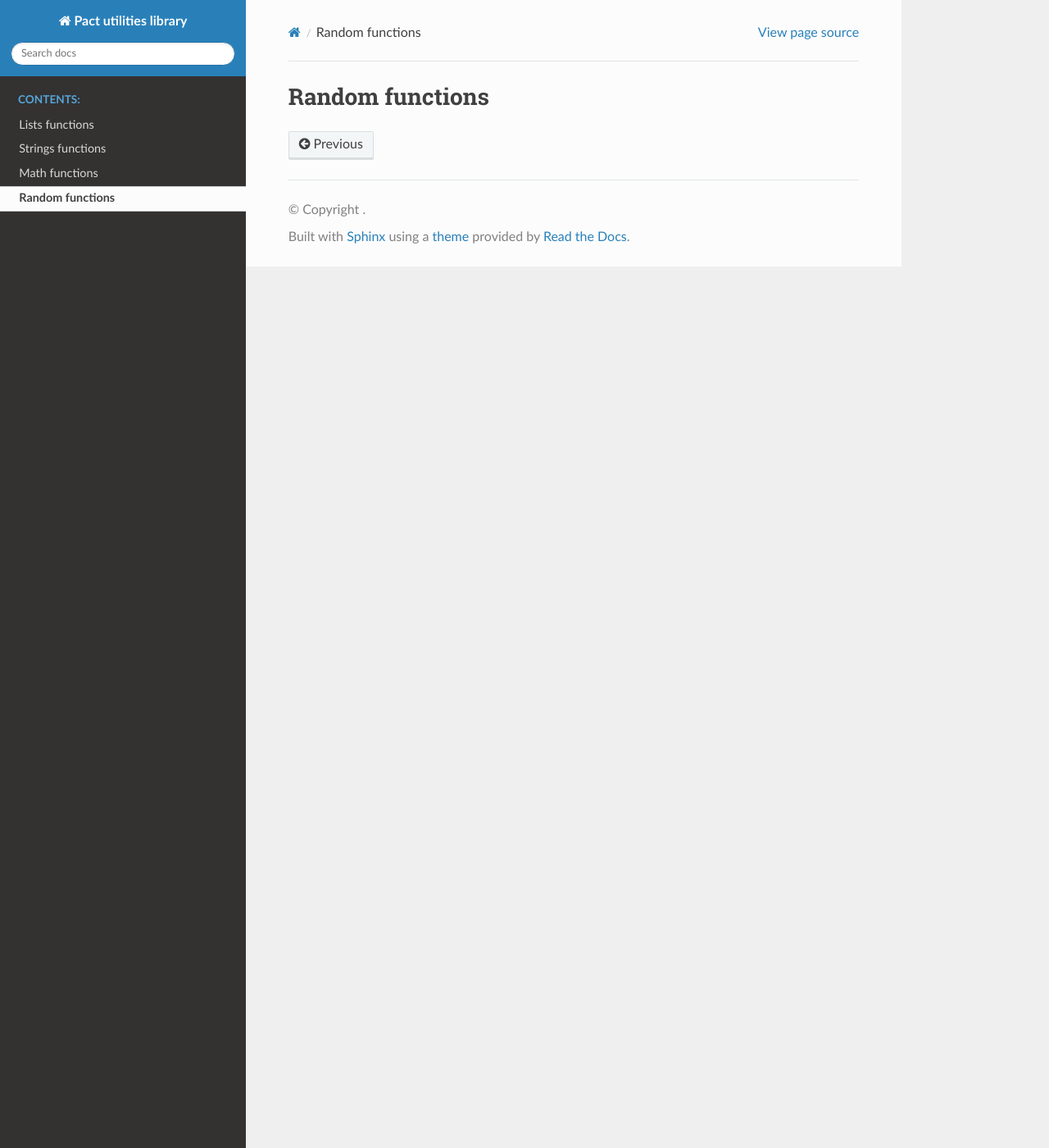
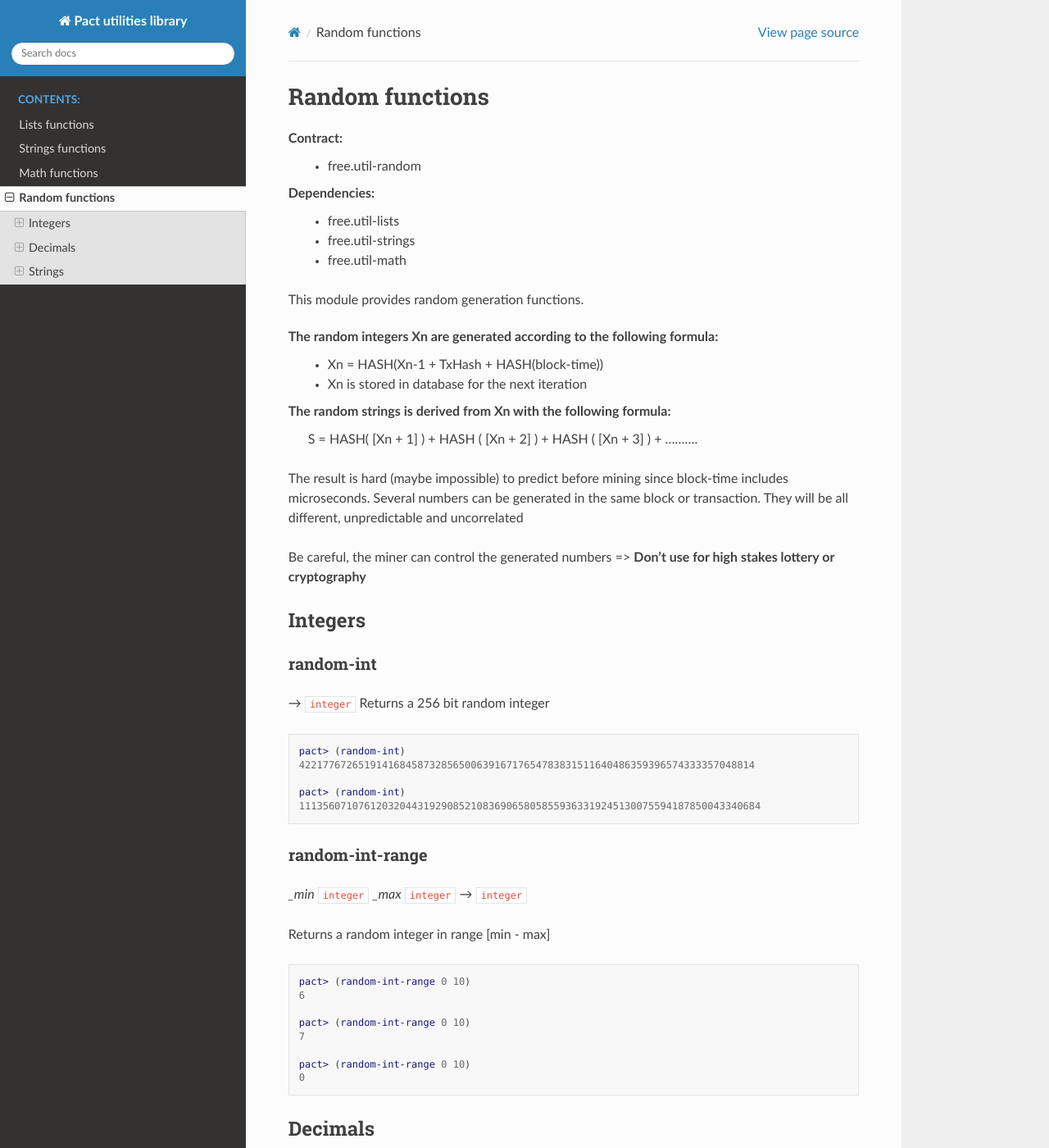
Before and after one commit to CryptoPascal31/pact-util-lib, a Sphinx documentation site: the page built from docs/source/util-random.rst, in a window 1280 px wide and 1400 px high. Shown: the whole window at 82% size. Built offline with Sphinx 7.4.7 and the Read the Docs theme 2.0.0, drawn with Linux system fonts in a browser that asks for light colours; some of the changed text lies outside the part shown.

Commit message:
Random documentation

```diff
--- a/docs/source/util-random.rst
+++ b/docs/source/util-random.rst
@@ -1,2 +1,110 @@
 Random functions
 ==================
+**Contract:**
+  * free.util-random
+
+**Dependencies:**
+  * free.util-lists
+  * free.util-strings
+  * free.util-math
+
+This module provides random generation functions.
+
+The random integers Xn are generated according to the following formula:
+  - Xn = HASH(Xn-1 + TxHash + HASH(block-time))
+  - Xn is stored in database for the next iteration
+
+The random strings is derived from Xn with the following formula:
+  S = HASH( [Xn + 1] ) + HASH ( [Xn + 2] ) + HASH ( [Xn + 3] ) + ..........
+
+The result is hard (maybe impossible) to predict before mining since block-time includes microseconds.
+Several numbers can be generated in the same block or transaction. They will be all different, unpredictable and uncorrelated
+
+Be careful, the miner can control the generated numbers => **Don't use for high stakes lottery or cryptography**
+
+Integers
+---------
+
+random-int
+~~~~~~~~~~
+*→* ``integer``
+Returns a 256 bit random integer
+
+.. code:: lisp
+
+  pact> (random-int)
+  42217767265191416845873285650063916717654783831511640486359396574333357048814
+
+  pact> (random-int)
+  111356071076120320443192908521083690658058559363319245130075594187850043340684
+
+random-int-range
+~~~~~~~~~~~~~~~~
+*_min* ``integer`` *_max* ``integer`` *→* ``integer``
+
+Returns a random integer in range [min - max]
+
+.. code:: lisp
+
+  pact> (random-int-range 0 10)
+  6
+
+  pact> (random-int-range 0 10)
+  7
+
+  pact> (random-int-range 0 10)
+  0
+
+
+Decimals
+---------
+
+random-decimal-range
+~~~~~~~~~~~~~~~~~~~~
+*_min* ``decimal`` *_max* ``decimal`` *→* ``decimal``
+
+Returns a random decimal in range [min - max]
+
+.. code:: lisp
+
+  pact> (random-decimal-range  -1.0 1.0)
+  0.636958912683
+
+  pact> (random-decimal-range -1.0 1.0)
+  0.857566630911
+
+  pact> (random-decimal-range -1.0 1.0)
+  0.376521587006
+
+
+
+Strings
+---------
+
+random-string
+~~~~~~~~~~~~~
+*len* ``integer`` *→* ``string``
+
+Returns a random string of length *len*
+
+.. code:: lisp
+
+  pact> (random-string 5)
+  "5KkYZ"
+
+  pact> (random-string 129)
+  "uNeV0pWbdBtGA6eIOZ34iLlE62QtkPrpwXurESXfjjEbls5ViT6Hs3wISs4WMMlEUS2hGl9tAd1vjy3HREdgdwed8pgJkBbPxj5Q7eiTkvoEgnE4cwFNWqM1qvjOFmNb0"
+
+gen-uuid-rfc-4122-v4
+~~~~~~~~~~~~~~~~~~~~
+*→* ``string``
+
+Generate an UUID (Universal Unique ID) according to RFC 4122 v4
+
+.. code:: lisp
+
+  pact> (gen-uuid-rfc-4122-v4)
+  "c69c765d-46bd-4673-973b-09f1498921b3"
+
+  pact> (gen-uuid-rfc-4122-v4)
+  "11cebf69-41ce-485d-85f0-644630f7b5c6"
```
